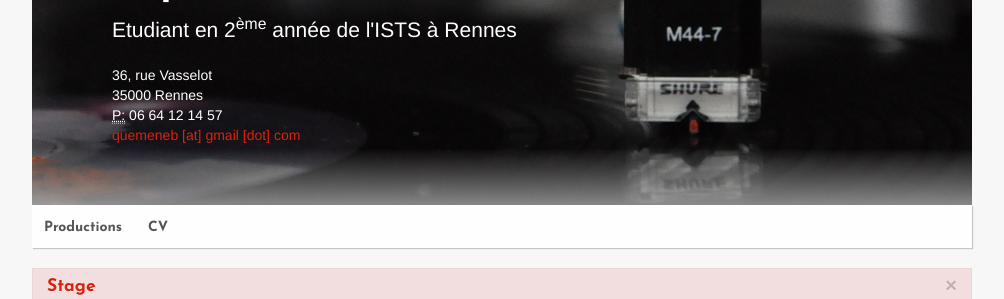
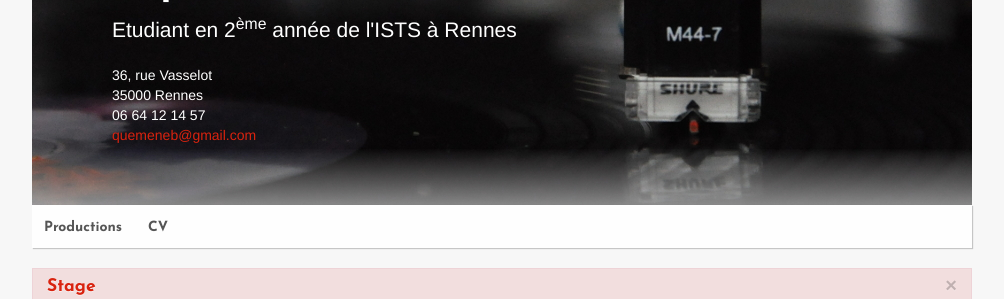
Before and after one commit to Baptisteq/baptisteq.github.com, a Jekyll site: the page built from index.html, in a window 1280 px wide. Shown: the part 135-434 px from the top of the page, without its empty margins (138-1142 px from the left). Built offline with Jekyll 4.4.1, drawn with Linux system fonts in a browser that asks for light colours.

Commit message:
use true email

```diff
--- a/_layouts/default.html
+++ b/_layouts/default.html
@@ -33,8 +33,8 @@
                         <address>
                             36, rue Vasselot<br />
                             35000 Rennes<br/>
-                            <abbr title="Phone">P:</abbr> 06 64 12 14 57<br/>
-                            <a href="mailto:quemeneb@gmail.com">quemeneb [at] gmail [dot] com</a>
+                            06 64 12 14 57<br/>
+                            <a href="mailto:quemeneb@gmail.com">quemeneb@gmail.com</a>
                         </address>
                     </div>
                 </div>
```
